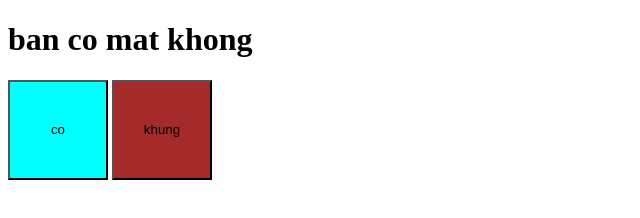
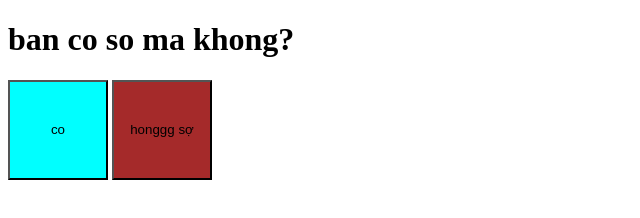
Before and after one commit to taki555/game, a plain HTML site: page index.html in a window 1280 px wide. Shown: the whole page, without its empty margins (0-640 px from the left). Drawn offline with Linux system fonts and the light colour scheme.

Commit message:
Update index.html

```diff
--- a/index.html
+++ b/index.html
@@ -28,14 +28,14 @@
     </style>
 </head>
 <body>
-    <h1>ban co mat khong</h1>
+    <h1>ban co so ma khong?</h1>
     <div>
         <button>co</button>
-        <button id="khong" onclick="ok()">khung</button>
+        <button id="khong" onclick="ok()">honggg sợ</button>
     </div>
     <script>
         function ok(){
-           alert("khó vậy cũng làm được nữa hả! Chúc mừng nha");
+           alert("aww bạn thật dũng cảm! xứng đáng có 10 ng iu luôn nà");
         }
     </script>
 
```
